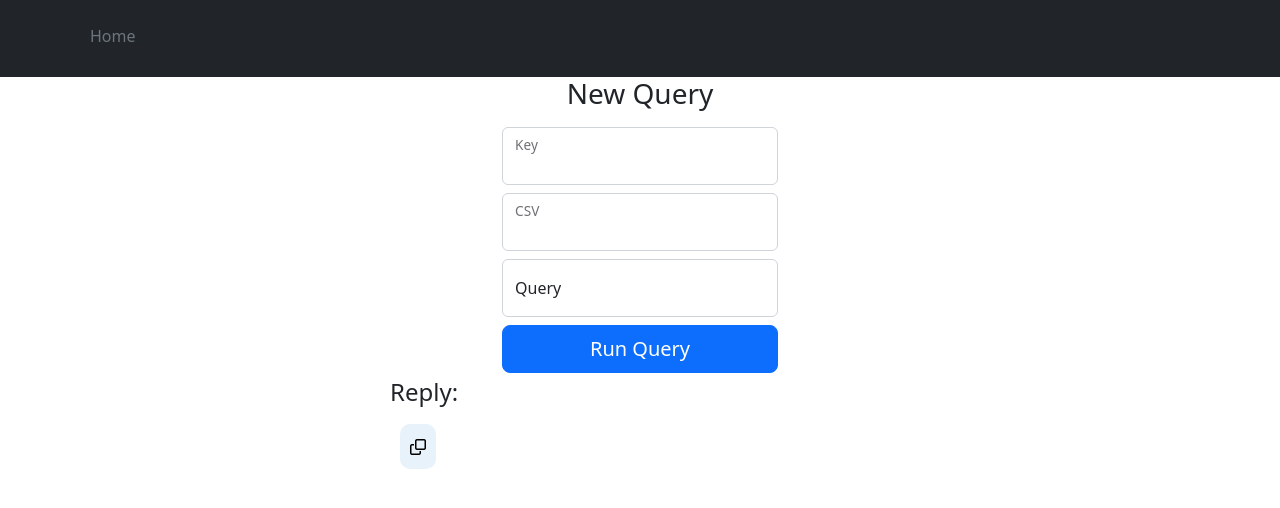
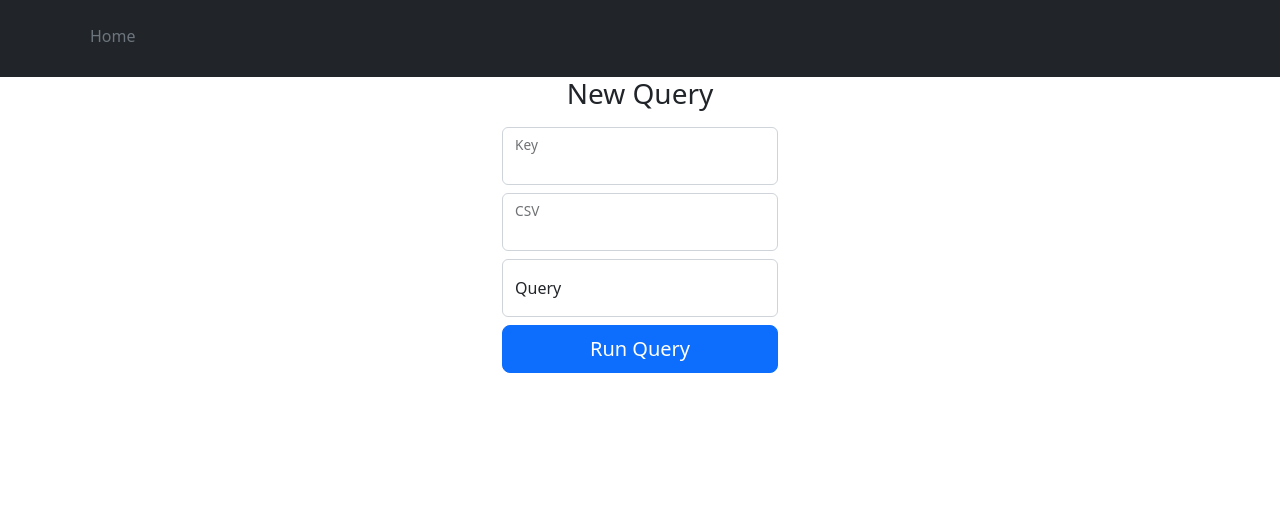
Before and after one commit to joao-luizi/AI-CSV-Analyser, a Flask app: template src/templates/pack_csv/query.html in a window 1280 px wide. Shown: the top 508 px of the page. Run offline with Flask 3, Linux system fonts and the light colour scheme; the template is opened without the code that fills it: values that come from a table or form of the project are taken from there, others are empty; parts of the project's set-up code (start-up, migrations or seed data) failed here and were passed over; some libraries are stand-ins or nearby versions.

Commit message:
changed query.html to show response when it exists

```diff
--- a/src/templates/pack_csv/query.html
+++ b/src/templates/pack_csv/query.html
@@ -38,8 +38,9 @@
     </form>
   </main>
 </div>
+{% if reply %}
 <div class="container-reply">
-  <h4>Reply:</h4>
+  <h4>Response:</h4>
 </div>
 <div class="container-reply copy-text">
   <div>
@@ -49,4 +50,4 @@
     <i class="fa fa-clone"> </i>
   </button>
 </div>
-{% if reply %} {% endif %} {% endblock %}
+{% endif %} {% endblock %}
```
